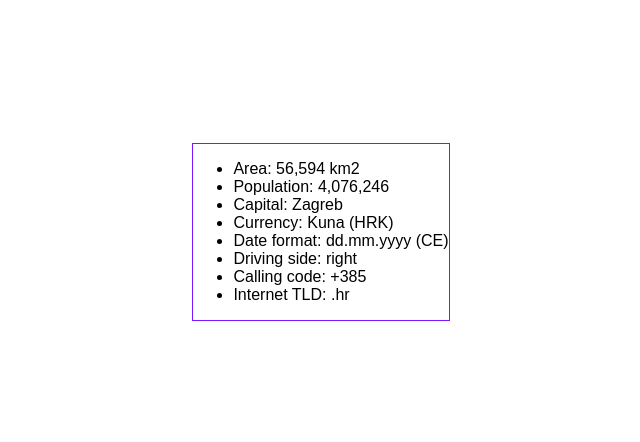
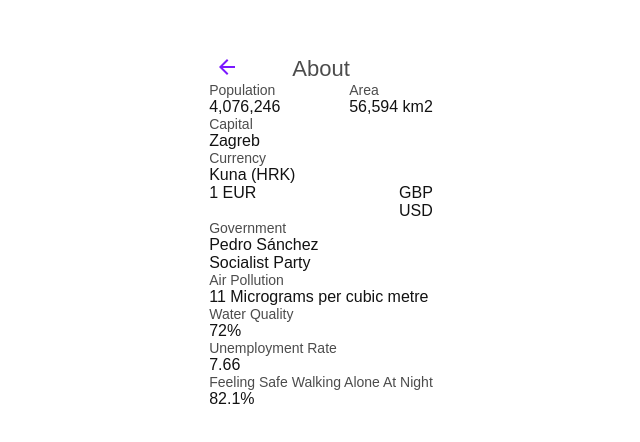
Before and after one commit to formap/nats-cat, a React (Create React App) app: page /1/info in a window 1280 px wide. Shown: the part 176-618 px from the top of the page, without its empty margins (319-959 px from the left). Built offline with nearby package versions, Linux system fonts and the light colour scheme; a web font is replaced by a local one.

Commit message:
add information page with layout

```diff
--- a/src/components/Info/Info.js
+++ b/src/components/Info/Info.js
@@ -2,26 +2,81 @@ import React from 'react';
 import './info.css';
 
 
-function Info() {
-  return (
-    <>
-      <div className='infoBox'>
-        <ul>
-          <li>Area: 56,594 km2</li>
-          <li>Population: 4,076,246</li>
-          <li>Capital: Zagreb</li>
-          <li>Currency: Kuna (HRK)</li>
-          <li>Date format: dd.mm.yyyy (CE)</li>
-          <li>Driving side: right</li>
-          <li>Calling code:	+385</li>
-          <li>Internet TLD:	.hr</li>
-        </ul>
-      </div>
-      <div className='funFactBox'>
-
-      </div>
-    </>
-  );
+class Info extends React.Component {
+  render() {
+    return (
+        <div className='infoBox'>
+          <div className='header'>
+            <div className='icon left' onClick={() => this.props.history.goBack()}>
+              <img src='/icons/back.svg' alt='Back Icon' />
+            </div>
+            <div className='section-header title'>About {this.props.countryName}</div>
+          </div>
+          <div className="row">
+            <div className='information-field left'>
+              <span className='label'>Population</span>
+              <span className='value'>4,076,246{this.props.population}</span>
+            </div>
+            <div className='information-field right'>
+              <span className='label'>Area</span>
+              <span className='value'>56,594 km2{this.props.area}</span>
+            </div>
+          </div>
+          <div className="row">
+            <div className='information-field left'>
+              <span className='label'>Capital</span>
+              <span className='value'>Zagreb{this.props.capital}</span>
+            </div>
+          </div>
+          <div className="row">
+            <div className='information-field left'>
+              <span className='label'>Currency</span>
+              <span className='value'>Kuna (HRK){this.props.currency}</span>
+            </div>
+          </div>
+          <div className="row">
+            <div className='information-field left'>
+              <span className='value'>1 EUR{this.props.currency0}</span>
+            </div>
+            <div className='information-field right'>
+              <span className='value'>GBP{this.props.currency1}</span>
+              <span className='value'>USD{this.props.currency2}</span>
+            </div>
+          </div>
+          <div className="row">
+            <div className='information-field left'>
+              <span className='label'>Government</span>
+              <span className='value'>Pedro Sánchez{this.props.leader}</span>
+              <span className='value'>Socialist Party{this.props.party}</span>
+            </div>
+          </div>
+          <div className="row">
+            <div className='information-field left'>
+              <span className='label'>Air Pollution</span>
+              <span className='value'>11 Micrograms per cubic metre{this.props.airPollution}</span>
+            </div>
+          </div>
+          <div className="row">
+            <div className='information-field left'>
+              <span className='label'>Water Quality</span>
+              <span className='value'>72%{this.props.waterQuality}</span>
+            </div>
+          </div>
+          <div className="row">
+            <div className='information-field left'>
+              <span className='label'>Unemployment Rate</span>
+              <span className='value'>7.66{this.props.unemployment}</span>
+            </div>
+          </div>
+          <div className="row">
+            <div className='information-field left'>
+              <span className='label'>Feeling Safe Walking Alone At Night</span>
+              <span className='value'>82.1%{this.props.nightSafety}</span>
+            </div>
+          </div>
+        </div>
+    );
+  }
 }
 
 export default Info;
--- a/src/components/Info/info.css
+++ b/src/components/Info/info.css
@@ -1,8 +1,22 @@
-.infoBox {
-    text-align: left;
-    border: 1px solid  #7A18FF;
+.row {
+    display: flex;
+    flex-direction: row;
+    position: relative;
+    justify-content: space-between;
 }
 
-.funFactBox {
+.information-field {
+    display: flex;
+    flex-direction: column;
+    text-align: left;
+}
 
+.information-field .label {
+    font-size: 14px;
+    color: #4C4C4C;
 }
+
+.information-field .value {
+    font-size: 16px;
+    color: #121212;
+}
```
